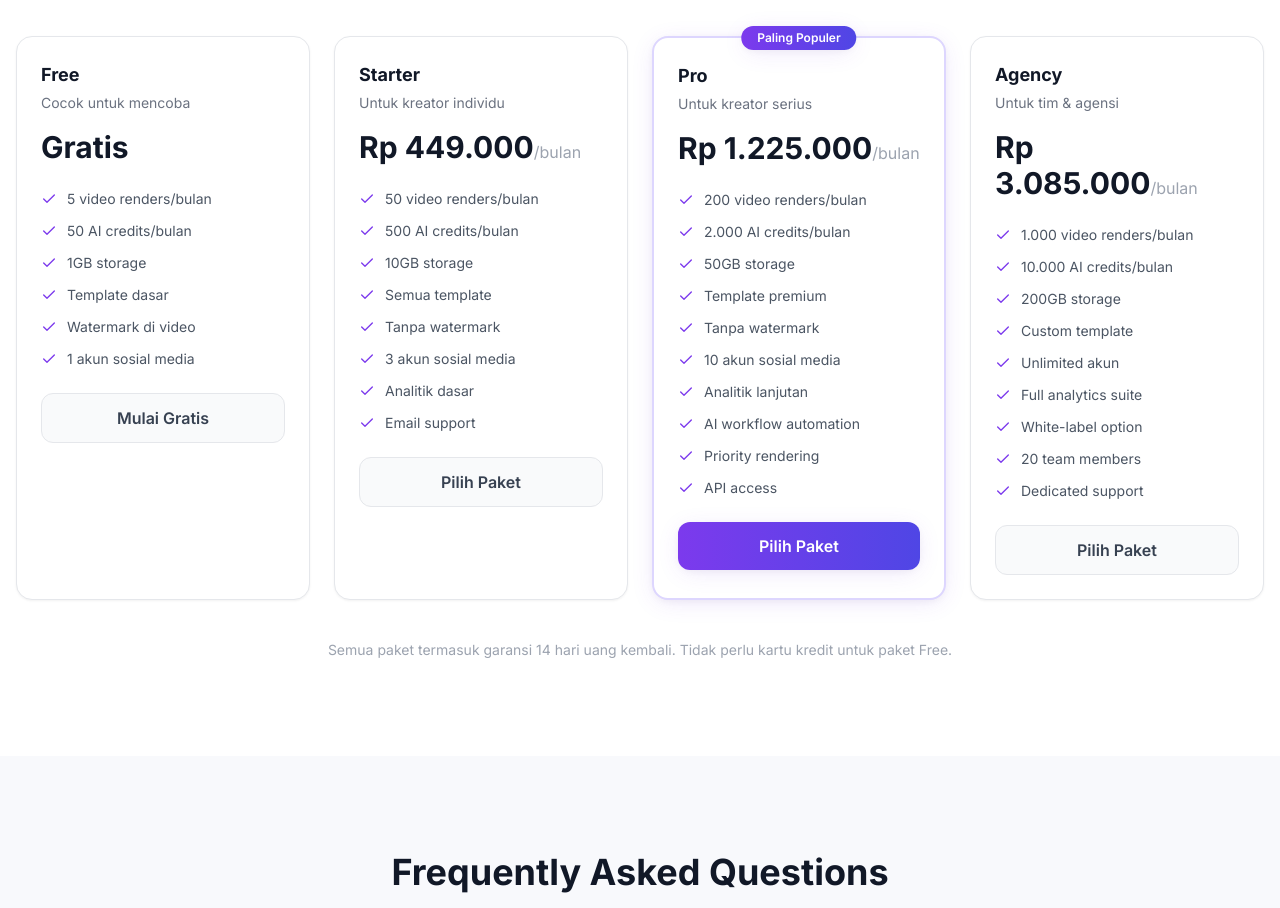
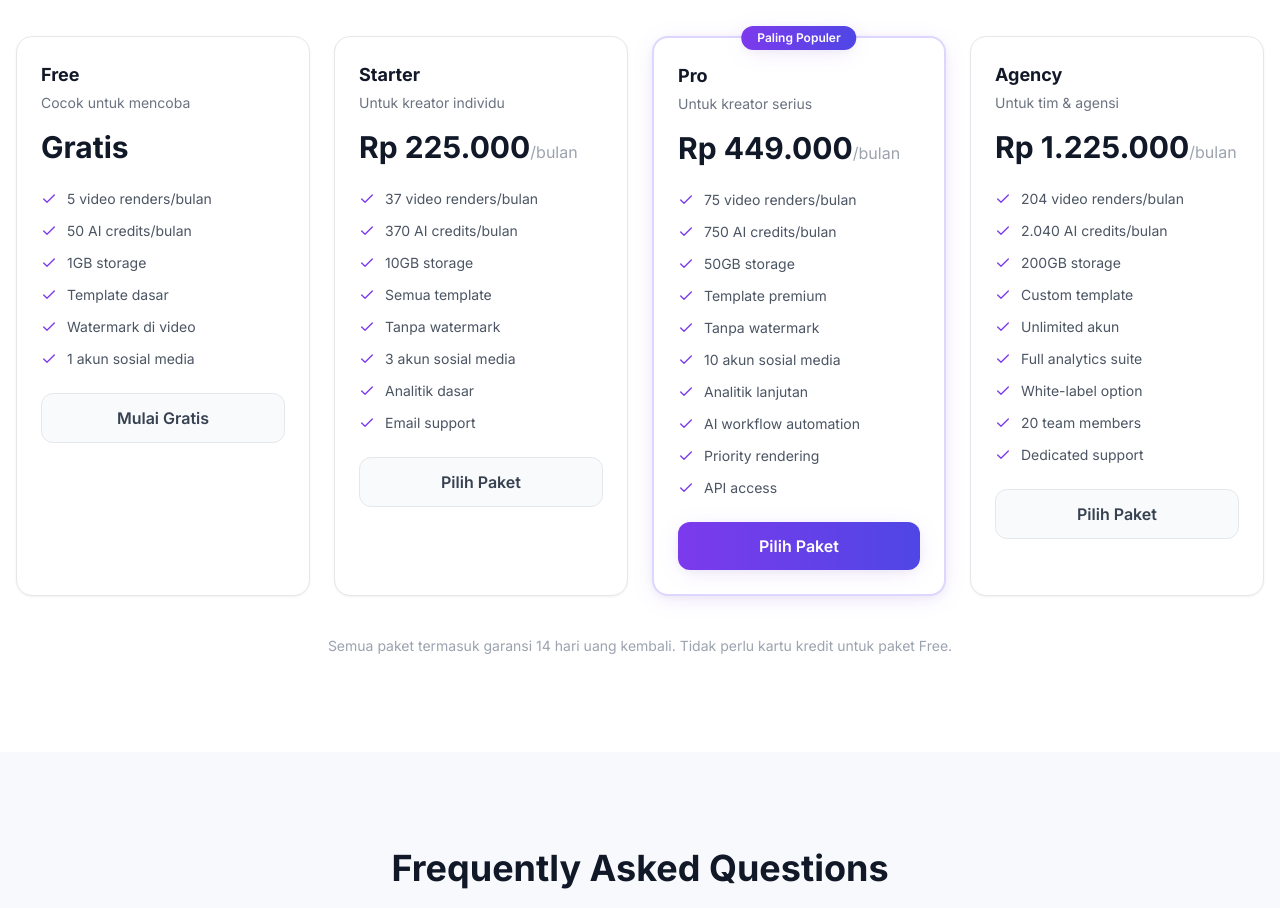
Before and after one commit to nufanaswebservice-bdg/nuviral, a Next.js app in the folder frontend/: page / in a window 1280 px wide. Shown: the part 3300-4208 px from the top of the page. Built offline with nearby package versions, Linux system fonts and the light colour scheme.

Commit message:
fix: update homepage pricing to new prices (Starter 225k, Pro 449k, Agency 1.225k)

```diff
--- a/frontend/src/app/page.tsx
+++ b/frontend/src/app/page.tsx
@@ -593,9 +593,9 @@ function FaqItem({ question, answer }: { question: string; answer: string }) {
 // Pricing Data
 const pricingPlans = [
   { name: 'Free', description: 'Cocok untuk mencoba', price: 0, priceLabel: 'Gratis', popular: false, features: ['5 video renders/bulan', '50 AI credits/bulan', '1GB storage', 'Template dasar', 'Watermark di video', '1 akun sosial media'] },
-  { name: 'Starter', description: 'Untuk kreator individu', price: 449000, priceLabel: 'Rp 449.000', popular: false, features: ['50 video renders/bulan', '500 AI credits/bulan', '10GB storage', 'Semua template', 'Tanpa watermark', '3 akun sosial media', 'Analitik dasar', 'Email support'] },
-  { name: 'Pro', description: 'Untuk kreator serius', price: 1225000, priceLabel: 'Rp 1.225.000', popular: true, features: ['200 video renders/bulan', '2.000 AI credits/bulan', '50GB storage', 'Template premium', 'Tanpa watermark', '10 akun sosial media', 'Analitik lanjutan', 'AI workflow automation', 'Priority rendering', 'API access'] },
-  { name: 'Agency', description: 'Untuk tim & agensi', price: 3085000, priceLabel: 'Rp 3.085.000', popular: false, features: ['1.000 video renders/bulan', '10.000 AI credits/bulan', '200GB storage', 'Custom template', 'Unlimited akun', 'Full analytics suite', 'White-label option', '20 team members', 'Dedicated support'] },
+  { name: 'Starter', description: 'Untuk kreator individu', price: 225000, priceLabel: 'Rp 225.000', popular: false, features: ['37 video renders/bulan', '370 AI credits/bulan', '10GB storage', 'Semua template', 'Tanpa watermark', '3 akun sosial media', 'Analitik dasar', 'Email support'] },
+  { name: 'Pro', description: 'Untuk kreator serius', price: 449000, priceLabel: 'Rp 449.000', popular: true, features: ['75 video renders/bulan', '750 AI credits/bulan', '50GB storage', 'Template premium', 'Tanpa watermark', '10 akun sosial media', 'Analitik lanjutan', 'AI workflow automation', 'Priority rendering', 'API access'] },
+  { name: 'Agency', description: 'Untuk tim & agensi', price: 1225000, priceLabel: 'Rp 1.225.000', popular: false, features: ['204 video renders/bulan', '2.040 AI credits/bulan', '200GB storage', 'Custom template', 'Unlimited akun', 'Full analytics suite', 'White-label option', '20 team members', 'Dedicated support'] },
 ];
 
 // FAQ Data
```
